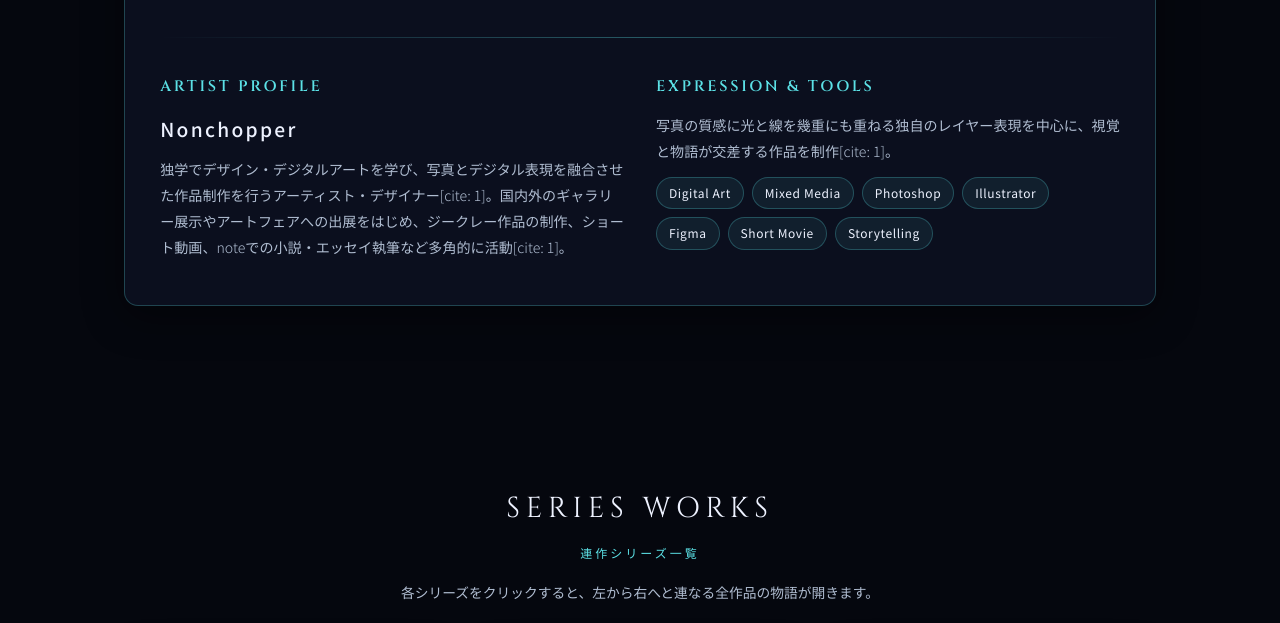
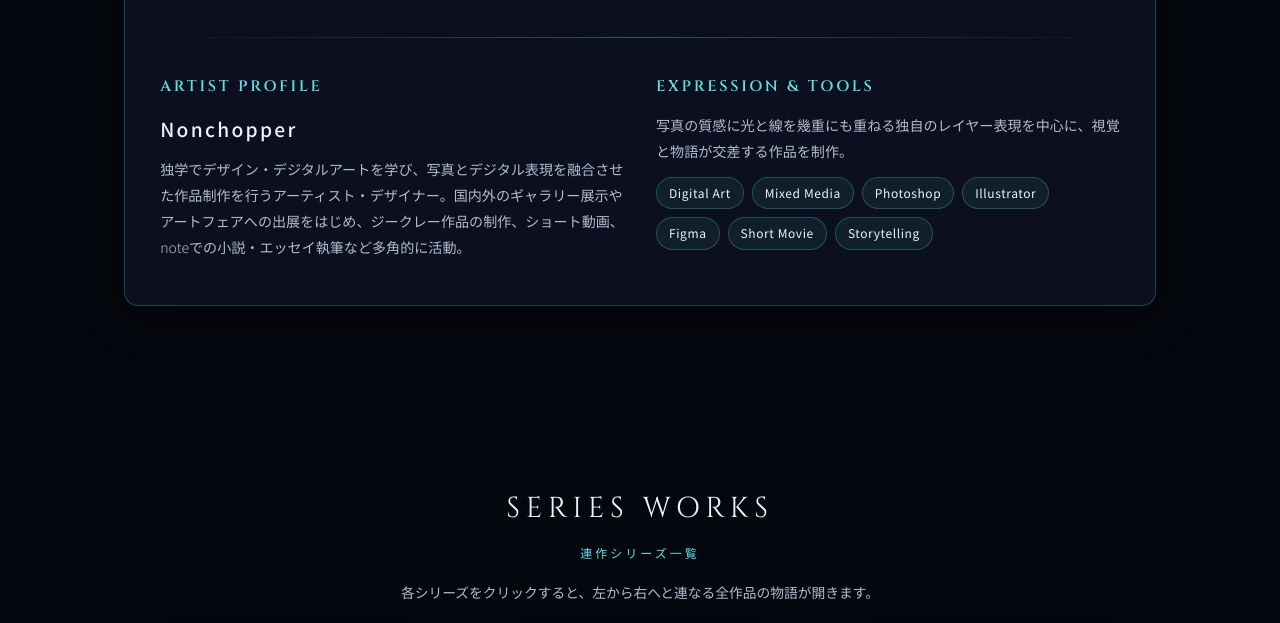
Before and after one commit to nonchopper9852/Nonchopperofficial, a plain HTML site: page index.html in a window 1280 px wide. Shown: the part 1303-1926 px from the top of the page. Drawn offline with Linux system fonts and the light colour scheme.

Commit message:
Update index.html

```diff
--- a/index.html
+++ b/index.html
@@ -806,13 +806,13 @@
           <h3>ARTIST PROFILE</h3>
           <div class="profile-name">Nonchopper</div>
           <p class="profile-text">
-            独学でデザイン・デジタルアートを学び、写真とデジタル表現を融合させた作品制作を行うアーティスト・デザイナー[cite: 1]。国内外のギャラリー展示やアートフェアへの出展をはじめ、ジークレー作品の制作、ショート動画、noteでの小説・エッセイ執筆など多角的に活動[cite: 1]。
+            独学でデザイン・デジタルアートを学び、写真とデジタル表現を融合させた作品制作を行うアーティスト・デザイナー。国内外のギャラリー展示やアートフェアへの出展をはじめ、ジークレー作品の制作、ショート動画、noteでの小説・エッセイ執筆など多角的に活動。
           </p>
         </div>
         <div class="profile-block">
           <h3>EXPRESSION &amp; TOOLS</h3>
           <p class="profile-text">
-            写真の質感に光と線を幾重にも重ねる独自のレイヤー表現を中心に、視覚と物語が交差する作品を制作[cite: 1]。
+            写真の質感に光と線を幾重にも重ねる独自のレイヤー表現を中心に、視覚と物語が交差する作品を制作。
           </p>
           <div class="tag-list">
             <span class="tag">Digital Art</span>
```
